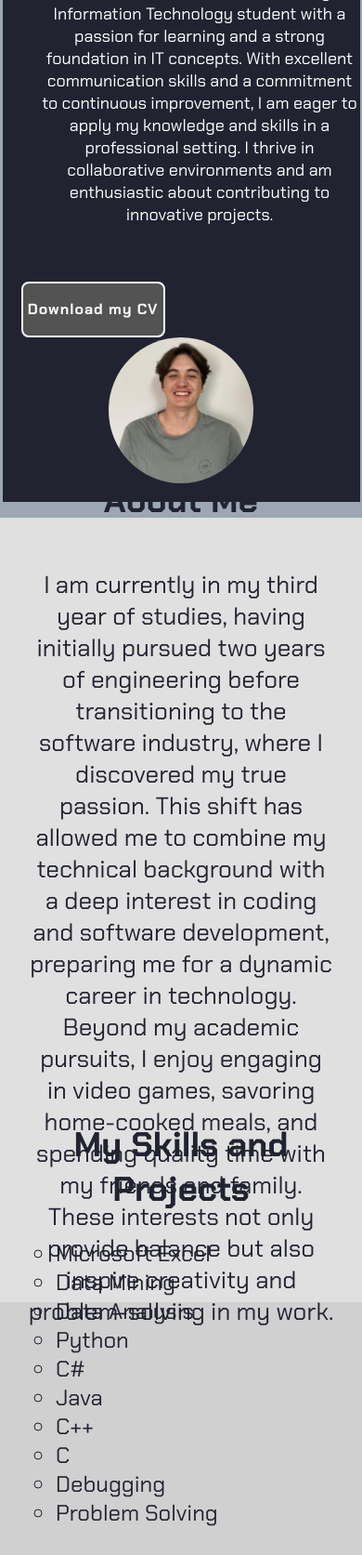
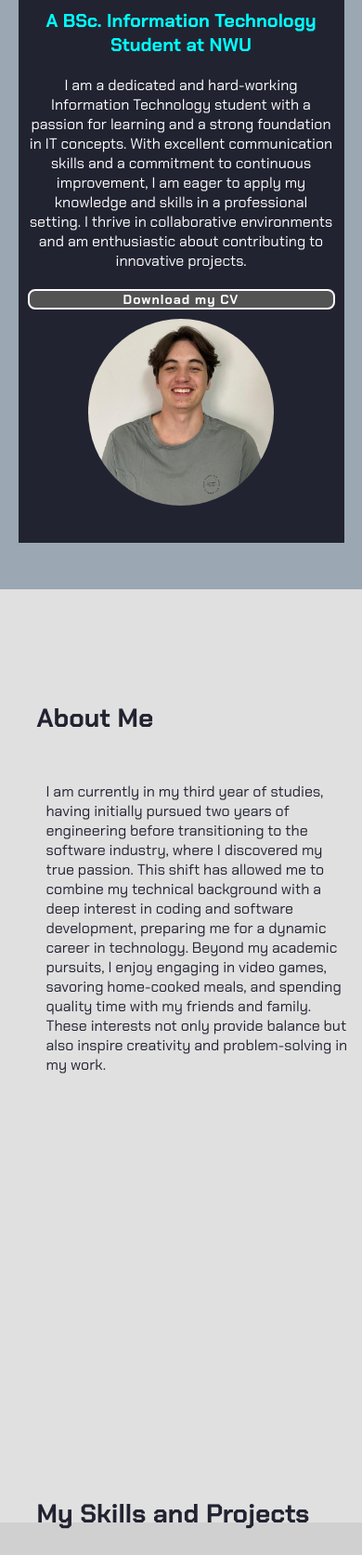
Before and after one commit to Stefanvr250/CV.github.io, a plain HTML site: page index.html in a window 390 px wide. Shown: the part 327-2000 px from the top of the page at 93% size. Drawn offline with nearby package versions, Linux system fonts and the light colour scheme.

Commit message:
changes to scaling,

```diff
--- a/assets/css/styles.css
+++ b/assets/css/styles.css
@@ -24,6 +24,18 @@ body {
   color: #ffffff;
   margin: 0;
   font-family: var(--font-family);
+}
+
+body {
+  display: flex;
+  flex-direction: column;
+  min-height: 100vh;
+}
+
+main {
+  flex: 1;
+  display: flex;
+  flex-direction: column;
 }
 
 /*header styling and color */
@@ -69,13 +81,21 @@ body {
   transition: .3s;
 }
 
+body {
+  padding-top: 80px; /* Adjust this value based on your header height */
+}
+
 .navbar a:hover,
 .navbar a.active {
   color: #ffffff;
 }
 
+.home, .about, .skills, .contact {
+  flex: 1 0 auto;
+}
+
 .home {
-
+  padding-top: 126px !important;
   height: 100vh;
   display: flex;
   align-items: center;
@@ -312,14 +332,24 @@ body {
   flex: 1;
 }
 
+.about-content, .skills-content {
+  width: 100%;
+  max-width: 850px;
+  margin: 0 auto;
+}
+
+.about p, .skills-content p {
+  font-size: 18px;
+  margin-bottom: 20px;
+}
+
 .about, .skills, .contact {
-  height: 100vh;
+  min-height: 100vh;
   display: flex;
+  flex-direction: column;
   align-items: center;
   justify-content: center;
-  background-color: #f0f0f0;
-  color: #222331;
-  text-align: center;
+  padding: 100px 10%;
 }
 .about {
   height: 40vh;
@@ -359,7 +389,8 @@ body {
 
 .bullets {
   text-align: left;
-  font-size: 24px;
+  font-size: 18px;
+  margin-bottom: 20px;
 }
 
 .skills {
@@ -375,9 +406,9 @@ body {
 }
 
 .contact .home-links {
-  position: static; /* Remove absolute positioning */
-  margin-top: 20px; /* Adjust as necessary */
-  width: auto; /* Adjust width to fit content */
+  position: static;
+  margin-top: 20px;
+  width: auto;
   display: inline-flex;
   justify-content: space-between;
 }
@@ -399,14 +430,74 @@ body {
   color: var(--primary-color);
 }
 
+.section:not(:last-child) {
+  margin-bottom: 50px;
+}
+
+.clearfix::after {
+  content: "";
+  display: table;
+  clear: both;
+}
+
 @media (max-width: 768px) {
+
+  body {
+    padding-top: 60px; /* Adjust for mobile */
+  }
+
+  .section:not(:last-child) {
+    margin-bottom: 30px;
+  }
+
+  .home-links {
+    position: static;
+    width: 100%;
+    justify-content: center;
+    margin-top: 20px;
+  }
+
+  .home-links a {
+    margin: 0 5px;
+  }
+
+  .section {
+    padding: 50px 5%;
+  }
+
+  .about, .skills, .contact {
+    min-height: auto;
+    padding: 80px 5%;
+  }
+
+  .about p, .skills-content p {
+    font-size: 16px;
+  }
+
+  .about h2, .skills-content h2, .contact h2 {
+    font-size: 28px;
+  }
+
+  .bullets {
+    font-size: 18px;
+  }
+
+.header {
+  width: 100%;
+  padding: 10px 5%;
+}
+
+.navbar {
+  display: none;
+}
+
   .home{
-    flex-direction: column;
-    padding: 20px;
+    height: auto;
+    padding: 100px 5% 50px;
   }
 
   .home-content {
-    order: -1;
+    padding: 20px 10px;
   }
 
   .profile-picture {
@@ -414,31 +505,37 @@ body {
   }
 
   .home-content h1 {
-    font-size: 40px;
+    font-size: 32px;
   }
 
   .home-content h3 {
-    font-size: 24px;
+    font-size: 20px;
   }
   .home-content p {
-    width: 100%;
-    height: auto;
-    padding: 20px;
+   font-size: 16px;
+   margin: 10px 0 20px;
+
   }
 
-  .btn-box {
+  .home-content .btn-box {
     width: 100%;
-    justify-content: space-around;
+    flex-direction: column;
+    height: auto;
   }
 
   .btn-box a {
-    width: 45%;
-    font-size: 16px;
+    width: 100%;
+    margin-bottom: 10px;
   }
 
   .profile-picture img {
-    width: 40vw;
+    width: 60vw;
     max-width: 200px;
+    margin-bottom: 20px;
+  }
+
+  .about p, .skills-content p, .bullets {
+    font-size: 16px;
   }
 
 }
```
